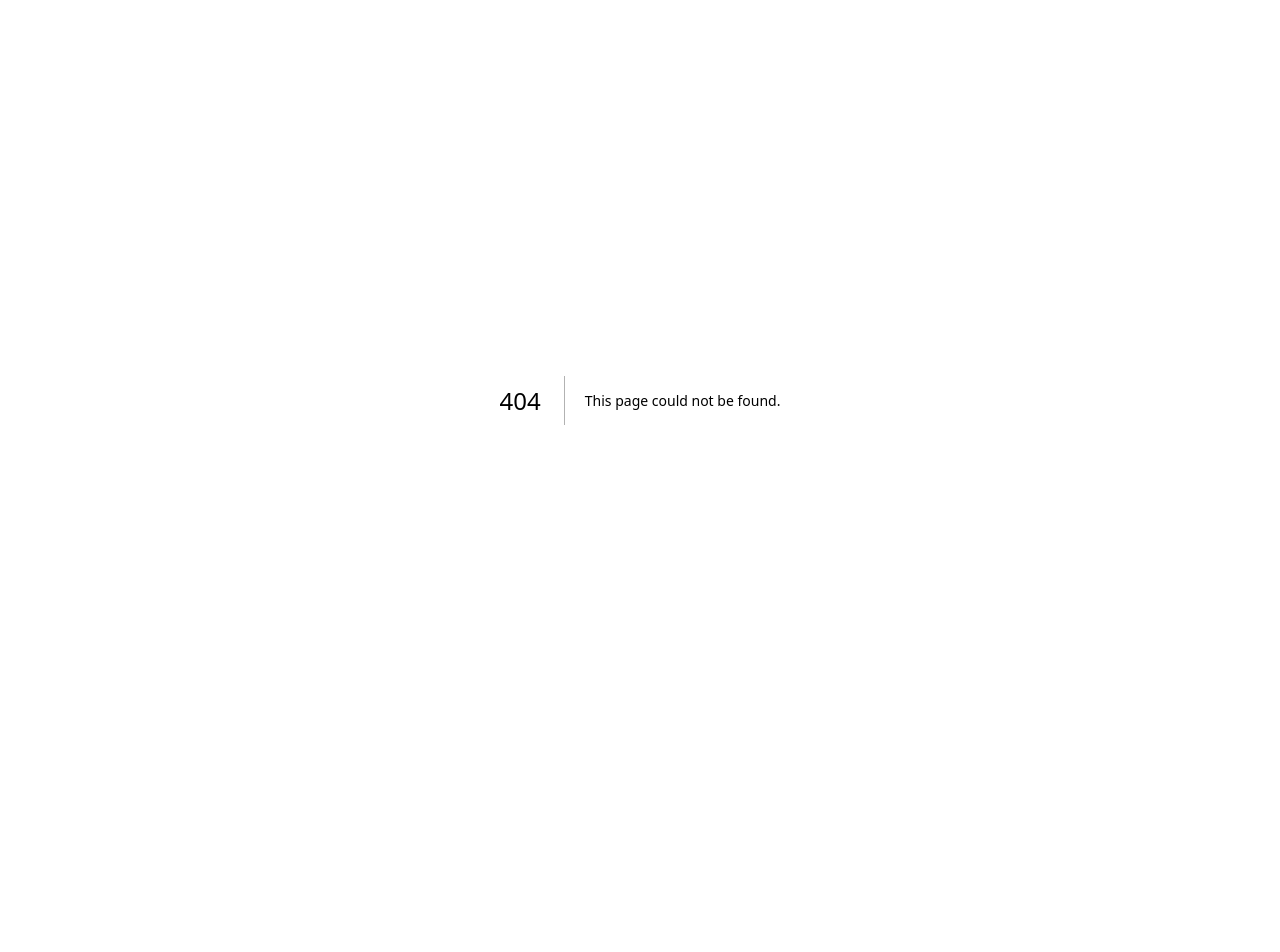
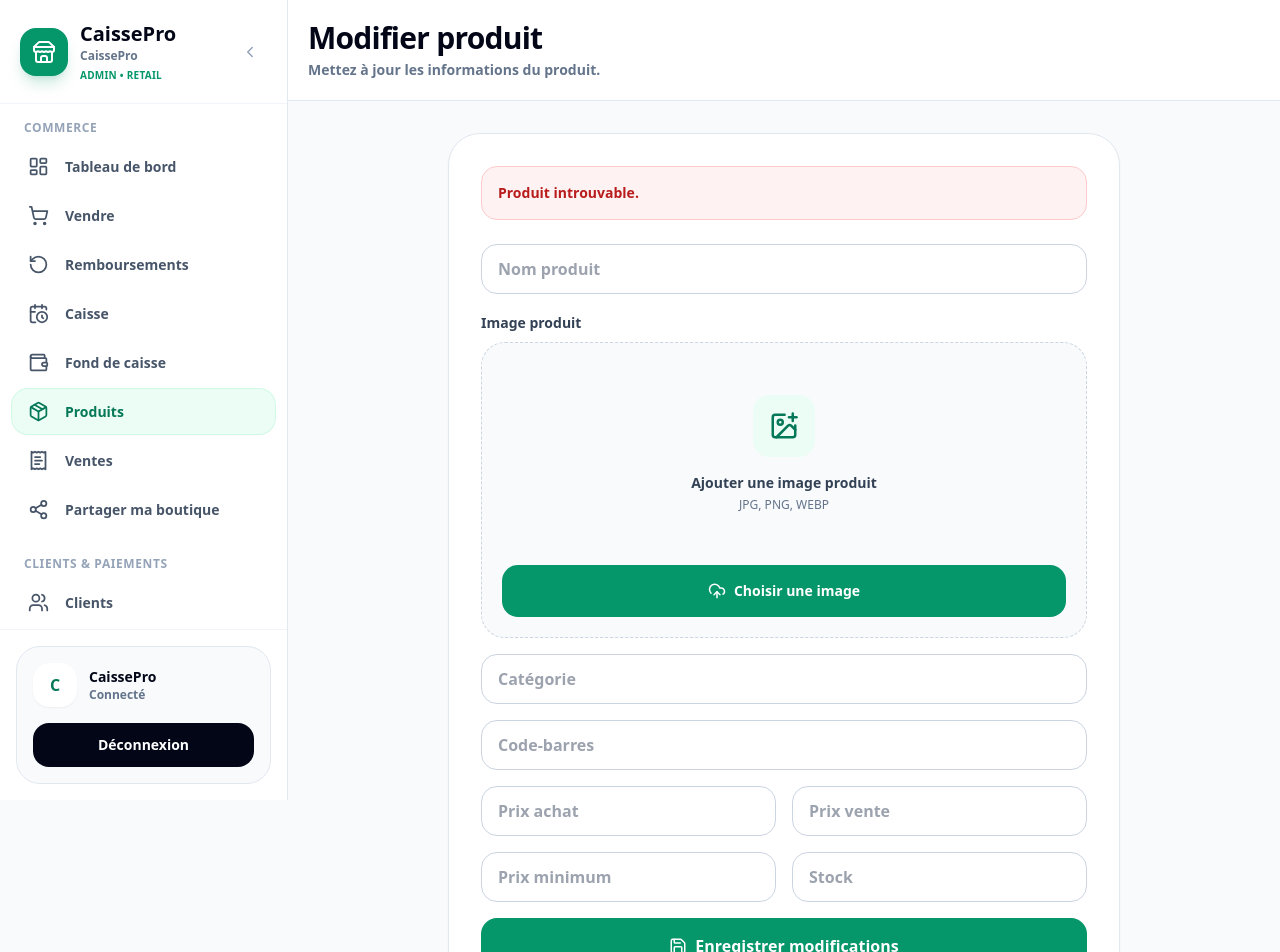
Before and after one commit to Amdyb/caissepro-v2, a Next.js app: page /products/1/edit in a window 1280 px wide. Before the commit this address had no page. Shown: the top 952 px of the page. Before the commit the page ends 800 px from the top, so only its background shows below. Built offline with nearby package versions, Linux system fonts and the light colour scheme; no server answers; the database is empty.

Commit message:
Add product edit page

```diff
--- /dev/null
+++ b/app/products/[id]/edit/page.tsx
@@ -0,0 +1,88 @@
+'use client'
+
+import ProductImageUploader from '@/components/ProductImageUploader'
+import AppShell from '@/components/AppShell'
+import { supabase } from '@/lib/supabaseClient'
+import { Save } from 'lucide-react'
+import { useParams, useRouter } from 'next/navigation'
+import { useEffect, useState } from 'react'
+
+export default function EditProductPage() {
+  const params = useParams()
+  const router = useRouter()
+  const productId = String(params.id)
+  const [saving, setSaving] = useState(false)
+  const [message, setMessage] = useState('')
+  const [form, setForm] = useState({ name: '', category: '', barcode: '', cost_price: '', sell_price: '', minimum_price: '', stock: '', image: '' })
+
+  useEffect(() => {
+    async function load() {
+      const { data, error } = await supabase.from('products').select('*').eq('id', productId).limit(1)
+      if (error) {
+        setMessage(error.message)
+        return
+      }
+      const product: any = data?.[0]
+      if (!product) {
+        setMessage('Produit introuvable.')
+        return
+      }
+      setForm({
+        name: product.name || '',
+        category: product.category || '',
+        barcode: product.barcode || '',
+        cost_price: String(product.cost_price || ''),
+        sell_price: String(product.sell_price || ''),
+        minimum_price: String(product.minimum_price || ''),
+        stock: String(product.stock || ''),
+        image: product.image || ''
+      })
+    }
+    load()
+  }, [productId])
+
+  async function saveProduct(e: React.FormEvent) {
+    e.preventDefault()
+    setSaving(true)
+    setMessage('')
+
+    const { error } = await supabase.from('products').update({
+      name: form.name,
+      category: form.category || null,
+      barcode: form.barcode || null,
+      cost_price: Number(form.cost_price || 0),
+      sell_price: Number(form.sell_price || 0),
+      minimum_price: Number(form.minimum_price || 0),
+      stock: Number(form.stock || 0),
+      image: form.image || null
+    }).eq('id', productId)
+
+    setSaving(false)
+    if (error) {
+      setMessage(error.message)
+      return
+    }
+    router.push('/products')
+  }
+
+  return (
+    <AppShell title="Modifier produit" subtitle="Mettez à jour les informations du produit.">
+      <div className="mx-auto max-w-2xl rounded-[2rem] border border-slate-200 bg-white p-8 shadow-sm">
+        {message && <div className="mb-6 rounded-2xl border border-red-200 bg-red-50 p-4 text-sm font-black text-red-700">{message}</div>}
+        <form onSubmit={saveProduct} className="space-y-4">
+          <input required className="w-full rounded-2xl border border-slate-300 px-4 py-3 font-semibold outline-none focus:border-emerald-500" placeholder="Nom produit" value={form.name} onChange={(e) => setForm({ ...form, name: e.target.value })} />
+          <ProductImageUploader value={form.image} onChange={(url) => setForm({ ...form, image: url })} />
+          <input className="w-full rounded-2xl border border-slate-300 px-4 py-3 font-semibold outline-none focus:border-emerald-500" placeholder="Catégorie" value={form.category} onChange={(e) => setForm({ ...form, category: e.target.value })} />
+          <input className="w-full rounded-2xl border border-slate-300 px-4 py-3 font-semibold outline-none focus:border-emerald-500" placeholder="Code-barres" value={form.barcode} onChange={(e) => setForm({ ...form, barcode: e.target.value })} />
+          <div className="grid gap-4 md:grid-cols-2">
+            <input type="number" className="rounded-2xl border border-slate-300 px-4 py-3 font-semibold outline-none focus:border-emerald-500" placeholder="Prix achat" value={form.cost_price} onChange={(e) => setForm({ ...form, cost_price: e.target.value })} />
+            <input type="number" className="rounded-2xl border border-slate-300 px-4 py-3 font-semibold outline-none focus:border-emerald-500" placeholder="Prix vente" value={form.sell_price} onChange={(e) => setForm({ ...form, sell_price: e.target.value })} />
+            <input type="number" className="rounded-2xl border border-slate-300 px-4 py-3 font-semibold outline-none focus:border-emerald-500" placeholder="Prix minimum" value={form.minimum_price} onChange={(e) => setForm({ ...form, minimum_price: e.target.value })} />
+            <input type="number" className="rounded-2xl border border-slate-300 px-4 py-3 font-semibold outline-none focus:border-emerald-500" placeholder="Stock" value={form.stock} onChange={(e) => setForm({ ...form, stock: e.target.value })} />
+          </div>
+          <button disabled={saving} className="inline-flex w-full items-center justify-center gap-2 rounded-2xl bg-emerald-600 py-4 font-black text-white disabled:opacity-60"><Save size={18} /> {saving ? 'Enregistrement...' : 'Enregistrer modifications'}</button>
+        </form>
+      </div>
+    </AppShell>
+  )
+}
```
